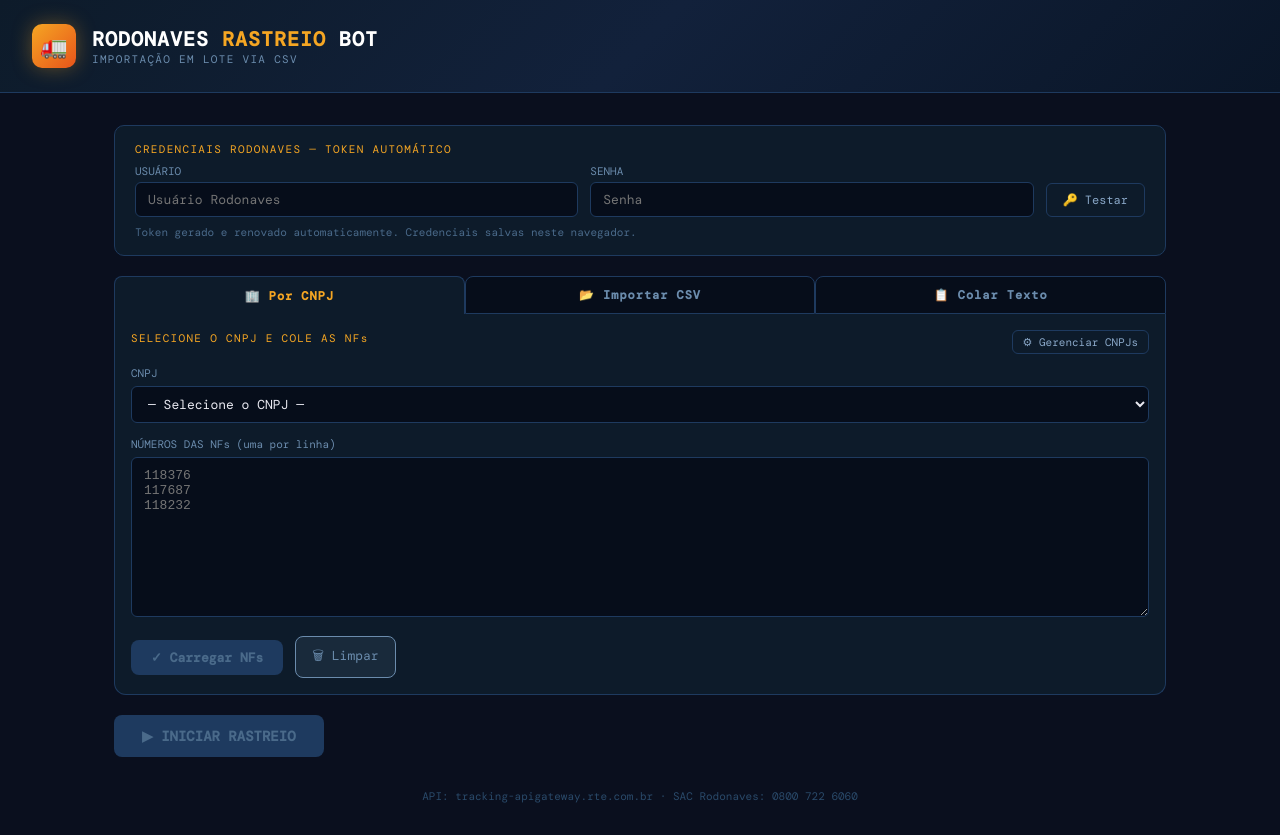
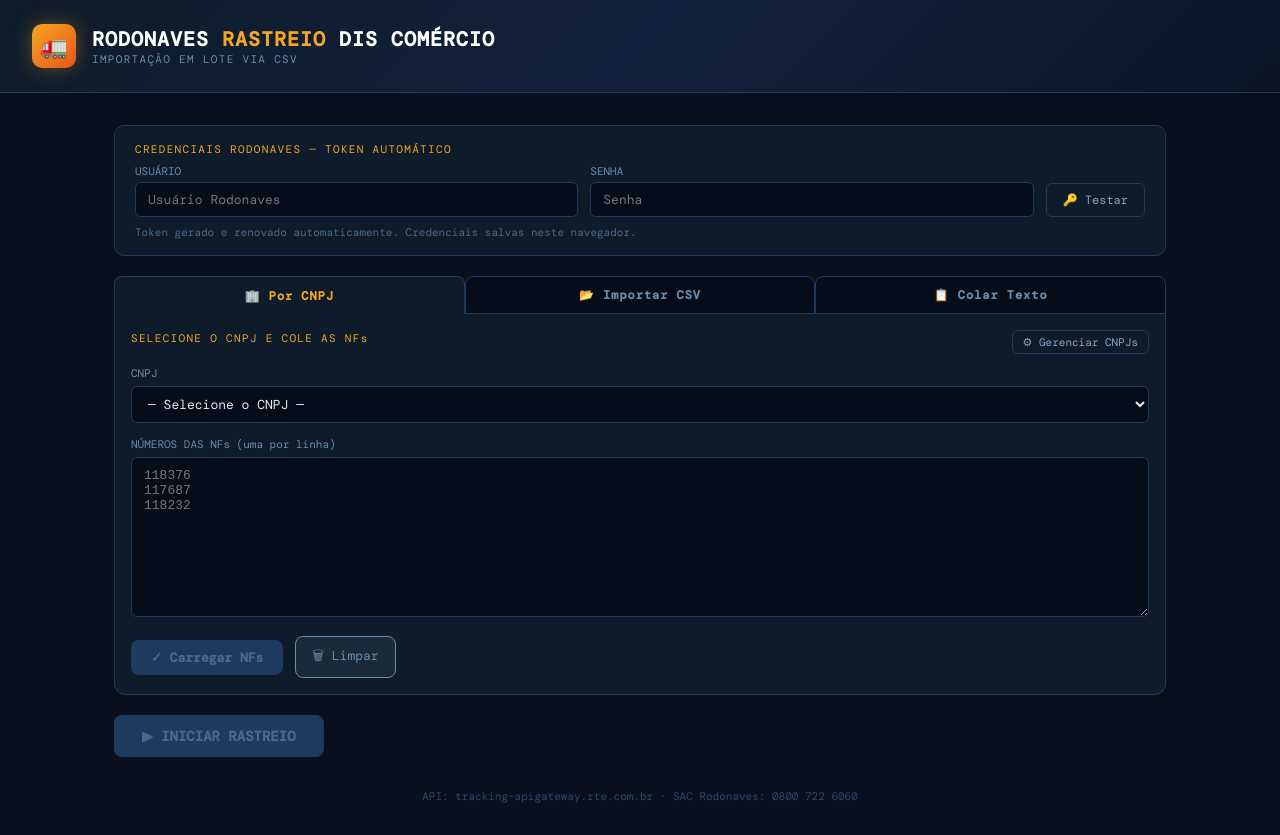
Before and after one commit to alexandreketels-byte/Rastreio-RTE---DIS, a Next.js app: page / in a window 1280 px wide. Built offline with nearby package versions, Linux system fonts and the light colour scheme.

Commit message:
Update index.js

```diff
--- a/pages/index.js
+++ b/pages/index.js
@@ -242,7 +242,7 @@ export default function Home() {
         <div style={{ background:"linear-gradient(135deg,#0d1b2a,#12213b,#0a1628)", borderBottom:"1px solid #1e3a5f", padding:"24px 32px", display:"flex", alignItems:"center", gap:16 }}>
           <div style={{ width:44,height:44,borderRadius:10,background:"linear-gradient(135deg,#f5a623,#e8541a)",display:"flex",alignItems:"center",justifyContent:"center",fontSize:22,boxShadow:"0 0 20px rgba(245,166,35,0.35)" }}>🚛</div>
           <div>
-            <div style={{ fontSize:20,fontWeight:700,letterSpacing:"0.05em",color:"#fff" }}>RODONAVES <span style={{color:"#f5a623"}}>RASTREIO</span> BOT</div>
+            <div style={{ fontSize:20,fontWeight:700,letterSpacing:"0.05em",color:"#fff" }}>RODONAVES <span style={{color:"#f5a623"}}>RASTREIO</span> DIS COMÉRCIO</div>
             <div style={{ fontSize:11,color:"#6b8cad",letterSpacing:"0.12em" }}>IMPORTAÇÃO EM LOTE VIA CSV</div>
           </div>
         </div>
```
